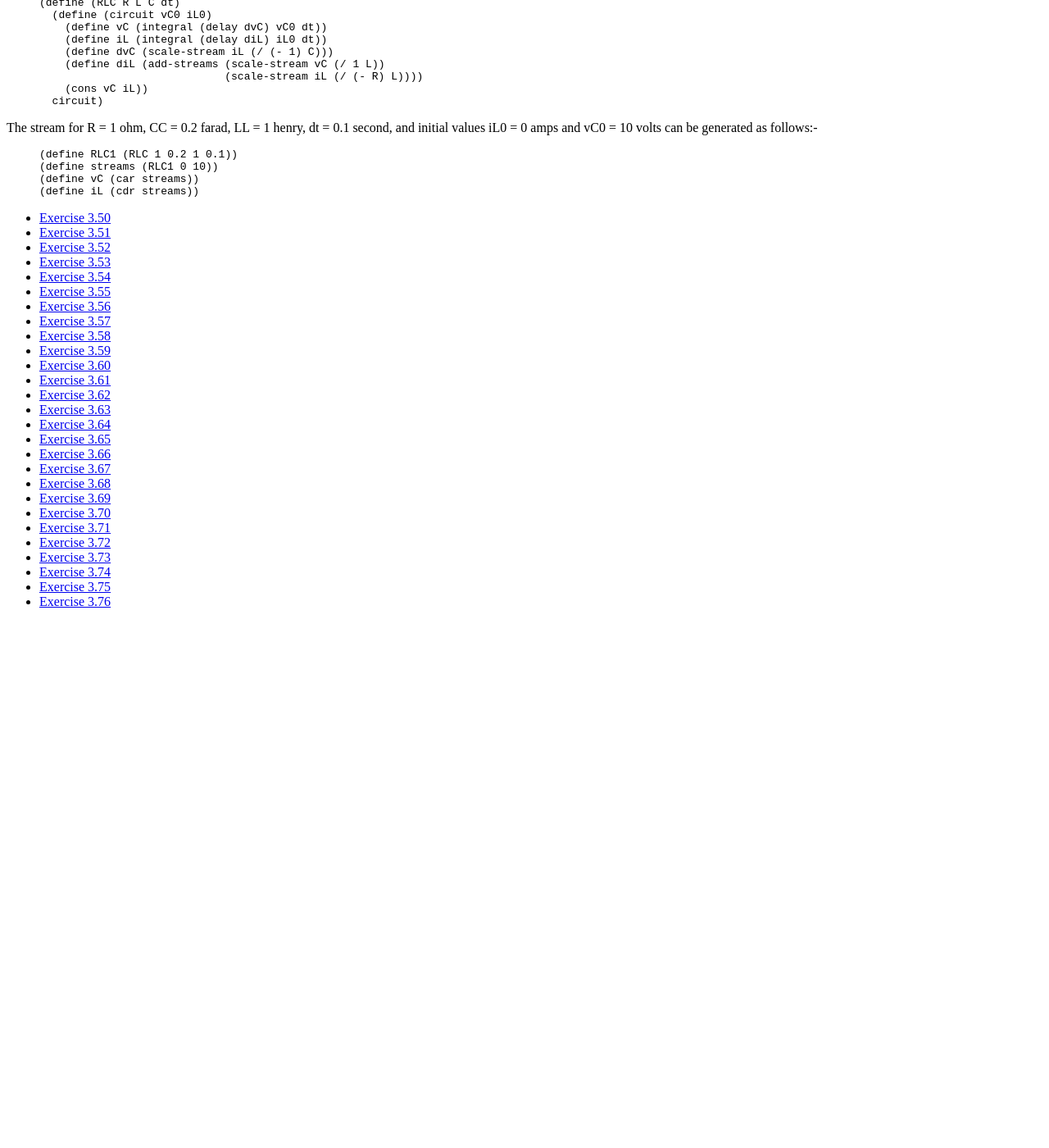
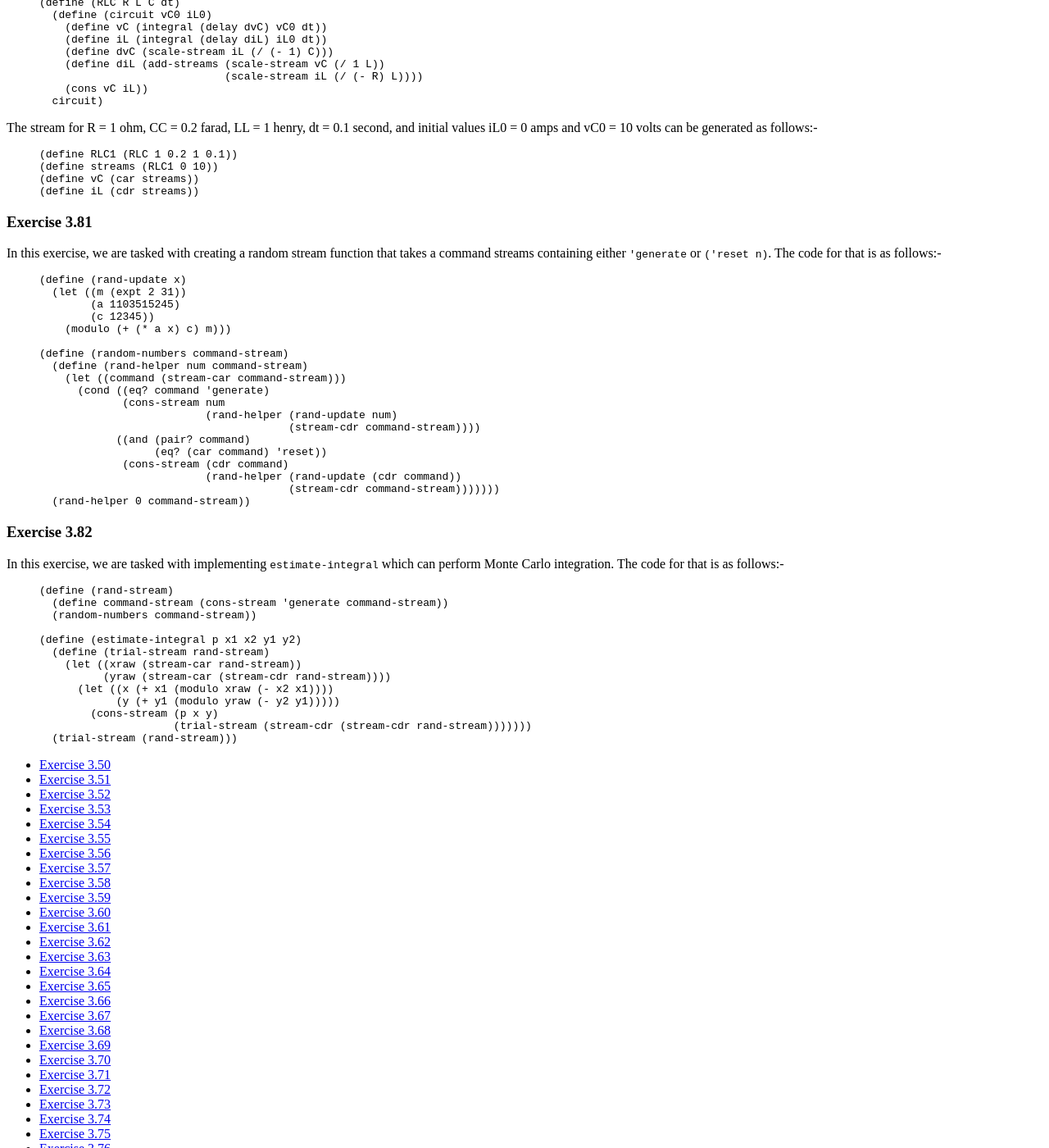
Before and after one commit to mohanrajendran/mohanrajendran.github.io, a Jekyll site: the page built from _sicp/Solution3_5.md, in a window 1280 px wide and 1400 px high, scrolled down 12043 px. Shown: the whole window at 82% size. Built offline with Jekyll 4.4.1, drawn with Linux system fonts in a browser that asks for light colours; nearby versions of some CDN libraries; formulas are drawn with MathJax 3; before the commit the page ends 12802 px from its top, so only the background shows below that; some of the changed text lies outside the part shown.

Commit message:
Finished chapter 3

```diff
--- a/_sicp/Solution3_5.md
+++ b/_sicp/Solution3_5.md
@@ -2,7 +2,7 @@
 layout: spiedpage
 order: 26
 title: Section 3.5 solutions
-exercises: '3.50 - 3.76'
+exercises: '3.50 - 3.82'
 submenu:
   - { hook: "Exercise3_50", title: "Exercise 3.50" }
   - { hook: "Exercise3_51", title: "Exercise 3.51" }
@@ -31,6 +31,12 @@ submenu:
   - { hook: "Exercise3_74", title: "Exercise 3.74" }
   - { hook: "Exercise3_75", title: "Exercise 3.75" }
   - { hook: "Exercise3_76", title: "Exercise 3.76" }
+  - { hook: "Exercise3_77", title: "Exercise 3.77" }
+  - { hook: "Exercise3_78", title: "Exercise 3.78" }
+  - { hook: "Exercise3_79", title: "Exercise 3.79" }
+  - { hook: "Exercise3_80", title: "Exercise 3.80" }
+  - { hook: "Exercise3_81", title: "Exercise 3.81" }
+  - { hook: "Exercise3_82", title: "Exercise 3.82" }
 ---
 
 In this section, we are introduced to streams. Implementation of streams require lazy evaluation. Since all of user-created functions in Scheme is eagerly evaluated, we need to use [macros](https://en.wikipedia.org/wiki/Macro_(computer_science)). They can be declared using the `define-syntax` command as follows:-
@@ -840,3 +846,49 @@ The stream for R = 1 ohm, CC = 0.2 farad, LL = 1 henry, dt = 0.1 second, and ini
 (define vC (car streams))
 (define iL (cdr streams))
 {% endhighlight %}
+
+### Exercise 3.81<a id="Exercise3_81">&nbsp;</a>
+
+In this exercise, we are tasked with creating a random stream function that takes a command streams containing either `'generate` or `('reset n)`. The code for that is as follows:-
+
+{% highlight scheme %}
+(define (rand-update x)
+  (let ((m (expt 2 31))
+        (a 1103515245)
+        (c 12345))
+    (modulo (+ (* a x) c) m)))
+
+(define (random-numbers command-stream)
+  (define (rand-helper num command-stream)
+    (let ((command (stream-car command-stream)))
+      (cond ((eq? command 'generate)
+             (cons-stream num
+                          (rand-helper (rand-update num)
+                                       (stream-cdr command-stream))))
+            ((and (pair? command)
+                  (eq? (car command) 'reset))
+             (cons-stream (cdr command)
+                          (rand-helper (rand-update (cdr command))
+                                       (stream-cdr command-stream)))))))
+  (rand-helper 0 command-stream))
+{% endhighlight %}
+
+### Exercise 3.82<a id="Exercise3_82">&nbsp;</a>
+
+In this exercise, we are tasked with implementing `estimate-integral` which can perform Monte Carlo integration. The code for that is as follows:-
+
+{% highlight scheme %}
+(define (rand-stream)
+  (define command-stream (cons-stream 'generate command-stream))
+  (random-numbers command-stream))
+
+(define (estimate-integral p x1 x2 y1 y2)
+  (define (trial-stream rand-stream)
+    (let ((xraw (stream-car rand-stream))
+          (yraw (stream-car (stream-cdr rand-stream))))
+      (let ((x (+ x1 (modulo xraw (- x2 x1))))
+            (y (+ y1 (modulo yraw (- y2 y1)))))
+        (cons-stream (p x y)
+                     (trial-stream (stream-cdr (stream-cdr rand-stream)))))))
+  (trial-stream (rand-stream)))
+{% endhighlight %}
```
